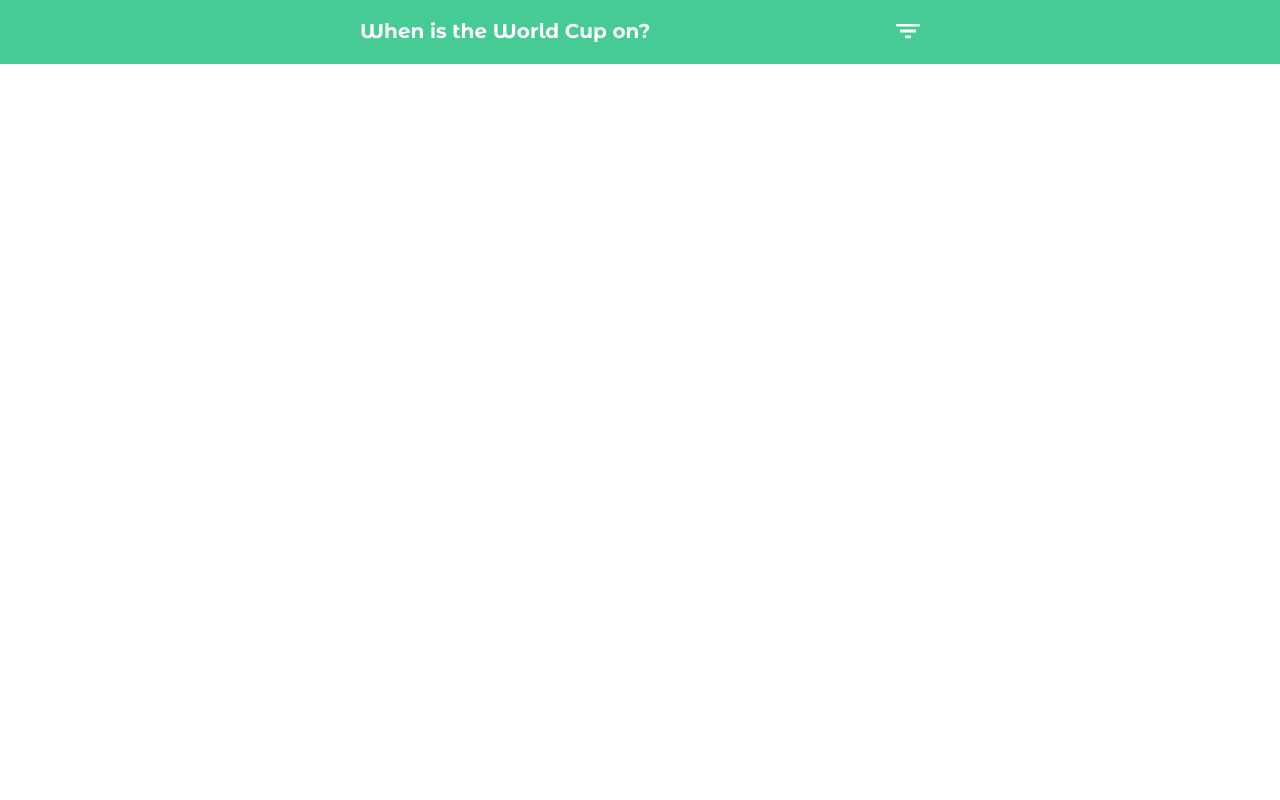
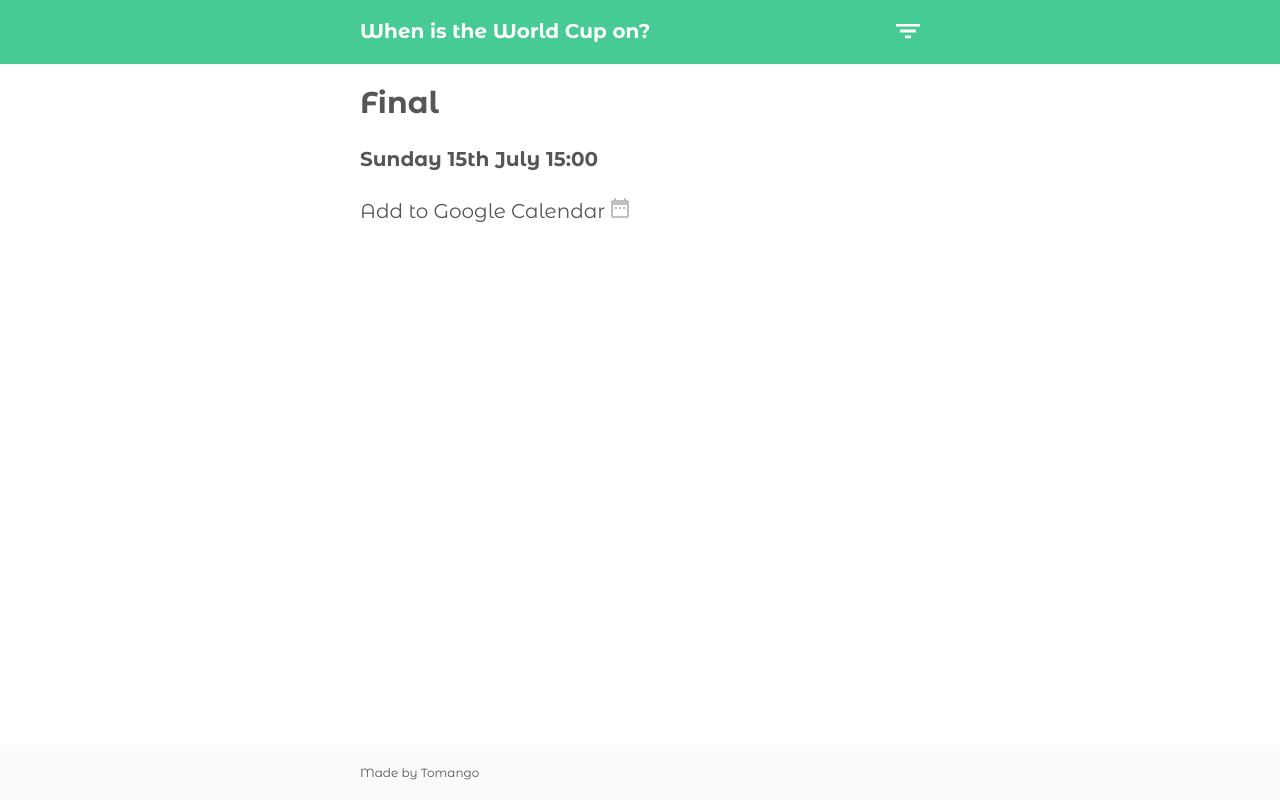
Before and after one commit to trys/whenistheworldcupon, a Vue app: page /game/final in a window 1280 px wide. Built offline with nearby package versions, Linux system fonts and the light colour scheme.

Commit message:
Game page

```diff
--- a/package.json
+++ b/package.json
@@ -5,7 +5,7 @@
   "author": "Trys <trysmudford@gmail.com>",
   "private": true,
   "scripts": {
-    "dev": "webpack-dev-server --inline --progress --config build/webpack.dev.conf.js",
+    "dev": "webpack-dev-server --inline --progress --host 0.0.0.0 --config build/webpack.dev.conf.js",
     "start": "npm run dev",
     "lint": "eslint --ext .js,.vue src",
     "build": "node build/build.js"
--- a/src/App.vue
+++ b/src/App.vue
@@ -19,7 +19,14 @@
         </button>
       </div>
     </header>
-    <router-view/>
+    <main role="main">
+      <router-view/>
+    </main>
+    <footer class="low">
+      <div class="wrap">
+        Made by <a href="http://www.tomango.co.uk">Tomango</a>
+      </div>
+    </footer>
   </div>
 </template>
 
@@ -40,11 +47,16 @@ export default {
 
   methods: {
     toggleFilter () {
+      if (this.$store.state.userTeamIds.length) {
+        this.$store.commit('toggleFilter')
+      } else {
+        this.$store.commit('setFilter', false)
+      }
+
       if (this.$route.name !== 'Home') {
-        this.$store.commit('setFilter', true)
         this.$router.push({ name: 'Home' })
-      } else {
-        this.$store.commit('toggleFilter')
+      } else if (this.$store.state.userTeamIds.length === 0) {
+        this.$router.push({ name: 'Teams' })
       }
     }
   }
@@ -67,10 +79,6 @@ body {
   body {
     font-size: 20px;
   }
-}
-
-#app {
-  margin: 0 auto;
 }
 
 a {
@@ -104,9 +112,26 @@ html {
   padding-bottom: 20px;
 }
 
+#app {
+  min-height: 100vh;
+  display: flex;
+  flex-direction: column;
+}
+
 .top {
   background: #47CB94;
   color: #FFF;
+}
+
+[role="main"] {
+  padding-bottom: 40px;
+  flex: 1;
+}
+
+.low {
+  background: #FAFAFA;
+  font-size: 12px;
+  padding: 20px 0;
 }
 
 button {
@@ -185,7 +210,7 @@ li {
   outline: none;
   border-radius: 5px;
   color: #FFF;
+  font: inherit;
   font-weight: 700;
-  font-size: inherit;
 }
 </style>
--- /dev/null
+++ b/src/components/Game.vue
@@ -0,0 +1,34 @@
+<template>
+  <div v-if="game" class="wrap insulate">
+    <h2>{{ game.title }}</h2>
+    <h4>{{ formatDate(game.date) }} {{ formatTime(game.date) }}</h4>
+    <a target="_blank" :href="`http://www.google.com/calendar/event?action=TEMPLATE&text=${encodeURI(game.title)}&dates=${formatURLDate(game.date)}`">
+      Add to Google Calendar <img src="/static/calendar.svg">
+    </a>
+  </div>
+</template>
+
+<script>
+  export default {
+    computed: {
+      game () {
+        return this.$store.state.games.find(g => g.id === this.$route.params.id)
+      }
+    },
+
+    methods: {
+      formatURLDate (date) {
+        date = new Date(date)
+        const endDate = new Date(date)
+        endDate.setTime(endDate.getTime() + (2 * 60 * 60 * 1000))
+        return `${this.formatSingleDate(date)}00/${this.formatSingleDate(endDate)}00`
+      },
+      formatSingleDate (date) {
+        return `${date.getFullYear()}${this.twoChars(date.getMonth() + 1)}${this.twoChars(date.getDate())}T${date.getHours()}${this.twoChars(date.getMinutes())}`
+      },
+      twoChars (num) {
+        return ('0' + num).slice(-2)
+      }
+    }
+  }
+</script>
--- a/src/components/Games.vue
+++ b/src/components/Games.vue
@@ -5,12 +5,13 @@
     </wc-header>
     <div class="wrap games">
       <div v-for="day in days" v-if="day.games.length" :key="day.key" class="day">
-        <h3>{{ formatDay(day.games[0].date) }}</h3>
+        <h3>{{ formatDate(day.games[0].date) }}</h3>
         <ul>
-          <li v-for="game in day.games" :key="game.id" class="game">
-            <span v-if="game.teamOne && game.teamTwo">{{ game.teamOne.name }} v. {{ game.teamTwo.name }}</span>
-            <span v-else>{{ game.name }}</span>
-            <span>{{ formatTime(game.date) }} </span>
+          <li v-for="game in day.games" :key="game.id">
+            <router-link class="game" :to="{ name: 'Game', params: { id: game.id } }">
+              <span>{{ game.title }}</span>
+              <span class="game-time">{{ formatTime(game.date) }}</span>
+            </router-link>
           </li>
         </ul>
       </div>
@@ -43,35 +44,6 @@
       }
     },
 
-    methods: {
-      formatTime (date) {
-        date = new Date(date)
-        return date.getHours() + ':' + ('0' + date.getMinutes()).slice(-2)
-      },
-
-      formatDay (date) {
-        date = new Date(date)
-        const days = ['Sunday', 'Monday', 'Tuesday', 'Wednesday', 'Thursday', 'Friday', 'Saturday']
-        const months = { 5: 'June', 6: 'July' }
-        return `${days[date.getDay()]} ${this.ordinalSuffix(date.getDate())} ${months[date.getMonth()]}`
-      },
-
-      ordinalSuffix (i) {
-        const j = i % 10
-        const k = i % 100
-        if (j === 1 && k !== 11) {
-          return i + 'st'
-        }
-        if (j === 2 && k !== 12) {
-          return i + 'nd'
-        }
-        if (j === 3 && k !== 13) {
-          return i + 'rd'
-        }
-        return i + 'th'
-      }
-    },
-
     components: {
       wcHeader
     }
@@ -89,9 +61,25 @@
 
   .game {
     display: flex;
-    justify-content: space-between;
+    justify-content: flex-end;
+    align-items: top;
     width: 100%;
     margin: 0 0 10px;
+  }
+
+  .game > img {
+    max-width: 16px;
+    height: auto;
+    margin: 0 15px 0 10px;
+  }
+
+  .game > :first-child {
+    margin-right: auto;
+  }
+
+  .game-time {
+    text-align: right;
+    width: 3em;
   }
 
   .day {
--- a/src/components/Teams.vue
+++ b/src/components/Teams.vue
@@ -4,6 +4,7 @@
       <button class="button-reset see-fixtures" @click="viewFixtures">See the fixtures</button>
     </wc-header>
     <div class="insulate wrap">
+      <h3 v-if="!localUserIds">Pick some teams</h3>
       <ul class="teams">
         <li class="team" v-for="team in teams" :key="team.id">
           <input
@@ -25,7 +26,7 @@
   export default {
     data () {
       return {
-        localUserIds: []
+        localUserIds: this.$store.state.userTeamIds.length
       }
     },
 
--- a/src/components/wc-header.vue
+++ b/src/components/wc-header.vue
@@ -15,7 +15,7 @@
   }
 
   .sub-header .wrap > * {
-    padding: 0.3125em 0 0.3125em 0.6em;
+    padding: 0.6em 0 0.6em 0.6em;
     display: inline-block;
   }
 </style>
--- a/src/main.js
+++ b/src/main.js
@@ -4,8 +4,11 @@ import Vue from 'vue'
 import App from './App'
 import router from './router'
 import store from './store'
+import time from './plugins/time'
 
 Vue.config.productionTip = false
+
+Vue.mixin(time)
 
 /* eslint-disable no-new */
 new Vue({
--- /dev/null
+++ b/src/plugins/time.js
@@ -0,0 +1,30 @@
+const ordinalSuffix = function (i) {
+  const j = i % 10
+  const k = i % 100
+  if (j === 1 && k !== 11) {
+    return i + 'st'
+  }
+  if (j === 2 && k !== 12) {
+    return i + 'nd'
+  }
+  if (j === 3 && k !== 13) {
+    return i + 'rd'
+  }
+  return i + 'th'
+}
+
+module.exports = {
+  methods: {
+    formatTime (date) {
+      date = new Date(date)
+      return date.getHours() + ':' + ('0' + date.getMinutes()).slice(-2)
+    },
+
+    formatDate (date) {
+      date = new Date(date)
+      const days = ['Sunday', 'Monday', 'Tuesday', 'Wednesday', 'Thursday', 'Friday', 'Saturday']
+      const months = { 5: 'June', 6: 'July' }
+      return `${days[date.getDay()]} ${ordinalSuffix(date.getDate())} ${months[date.getMonth()]}`
+    }
+  }
+}
--- a/src/router/index.js
+++ b/src/router/index.js
@@ -2,6 +2,7 @@ import Vue from 'vue'
 import Router from 'vue-router'
 import Home from '@/components/Home'
 import Teams from '@/components/Teams'
+import Game from '@/components/Game'
 
 Vue.use(Router)
 
@@ -17,6 +18,11 @@ export default new Router({
       path: '/teams',
       name: 'Teams',
       component: Teams
+    },
+    {
+      path: '/game/:id',
+      name: 'Game',
+      component: Game
     }
   ],
   scrollBehavior (to, from, savedPosition) {
--- a/src/store/index.js
+++ b/src/store/index.js
@@ -9,6 +9,7 @@ export default new Store({
   state: {
     days: [],
     teams: [],
+    games: [],
     error: '',
     userTeamIds: [],
     filter: null
@@ -29,6 +30,7 @@ export default new Store({
         return axios.get('/static/data.json')
           .then(({ data }) => {
             commit('addTeams', data)
+            commit('addGames', data)
             commit('addDays', data)
             if (state.error) {
               commit('error', '')
@@ -43,7 +45,7 @@ export default new Store({
 
   mutations: {
     addDays (state, { games }) {
-      games.forEach(game => {
+      state.games.forEach(game => {
         const date = new Date(game.date)
         const dateKey = `${date.getMonth()}${date.getDate()}`
         let index = state.days.findIndex(d => d.key === dateKey)
@@ -51,9 +53,22 @@ export default new Store({
           state.days.push({ key: dateKey, games: [] })
           index = state.days.findIndex(d => d.key === dateKey)
         }
+        state.days[index].games.push(game)
+      })
+    },
+    addGames (state, { games }) {
+      games.forEach(game => {
+        game.id = game.name.replace(' ', '-').toLowerCase()
+
         game.teamOne = state.teams.find(t => t.id === game.teamOneId)
         game.teamTwo = state.teams.find(t => t.id === game.teamTwoId)
-        state.days[index].games.push(game)
+
+        if (game.teamOne && game.teamTwo) {
+          game.title = game.teamOne.name + ' v. ' + game.teamTwo.name
+        } else {
+          game.title = game.name
+        }
+        state.games.push(game)
       })
     },
     addTeams (state, { teams }) {
```
Also changed, not shown: static/calendar.svg (added).
